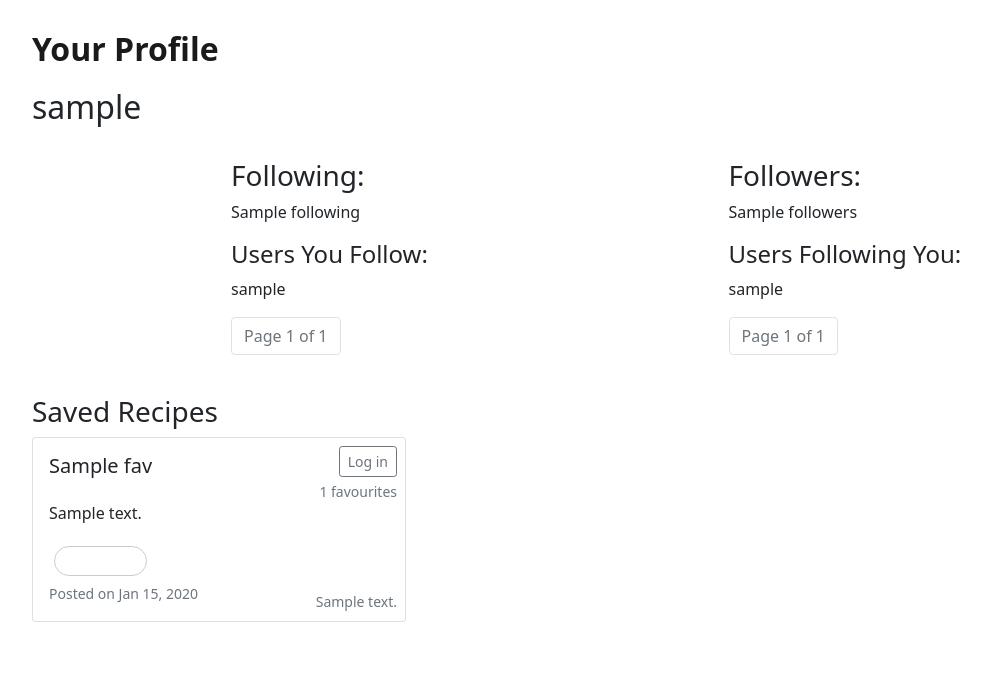
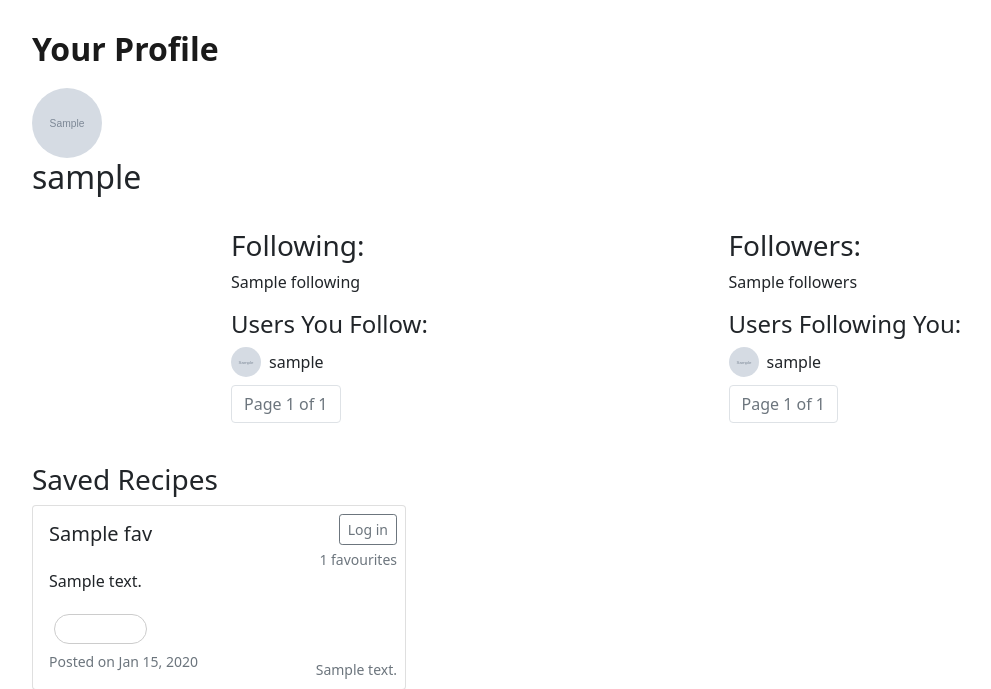
Before and after one commit to amemone/SEG-Small-Group-Project, a Django app: template recipes/templates/view_profile.html in a window 1280 px wide. Shown: the part 106-795 px from the top of the page, without its empty margins (23-1014 px from the left). Before the commit the page ends 728 px from the top, so only its background shows below. Run offline with Django 5.2, Linux system fonts and the light colour scheme; the template is opened without the code that fills it: most values are stand-ins (such as "Sample title", 1, 10 or a date in 2020); grey boxes marked "Sample" are stand-in pictures; some libraries are stand-ins or nearby versions.

Commit message:
Add gravatar images to view profile page

```diff
--- a/recipes/templates/view_profile.html
+++ b/recipes/templates/view_profile.html
@@ -4,6 +4,7 @@
     <div class="row">
         <div class="col-12">
             <h1>Your Profile</h1>
+            <img src="{{ user_avatar }}" alt="Avatar" class="rounded-circle" width="70" height="70">
             <h2>{{ user_name }}</h2>
         </div>
     </div>
@@ -18,7 +19,10 @@
             <h4>Users You Follow:</h4>
             {% if user_followings and user_followings.object_list %}
                 {% for u in user_followings %}
-                    <p>{{ u.username }}</p>
+                    <div class="d-flex align-items-center gap-2 mb-2 w-100">
+                        <img src="{{ u.gravatar }}" alt="Avatar" class="rounded-circle" width="30" height="30">
+                        <span>{{ u.username }}</span>
+                    </div>
                 {% endfor %}
             <nav aria-label="following_pagination">
                 <ul class="pagination">
@@ -58,7 +62,10 @@
             <h4>Users Following You:</h4>
             {% if user_followers and user_followers.object_list %}
                 {% for u in user_followers %}
-                    <p>{{ u.username }}</p>
+                    <div class="d-flex align-items-center gap-2 mb-2 w-100">
+                        <img src="{{ u.gravatar }}" alt="Avatar" class="rounded-circle" width="30" height="30">
+                        <span>{{ u.username }}</span>
+                    </div>
                 {% endfor %}
 
                 <nav aria-label="Followers pagination">
--- a/recipes/views/profile_display_view.py
+++ b/recipes/views/profile_display_view.py
@@ -51,6 +51,7 @@ def profile_display_view(request):
          'followers': get_follower_count(user),
          'user_followers': paginate_followers(request, user),
          'user_name': user.username,
+         'user_avatar': user.gravatar(),
          'favourites': get_favourites_user(request, user)
     }
     return render(request, 'view_profile.html',context)
```
